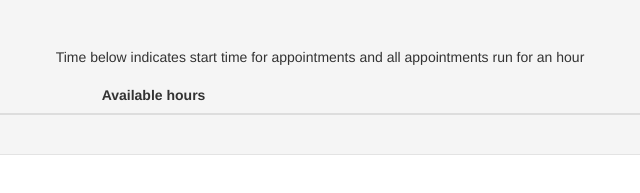
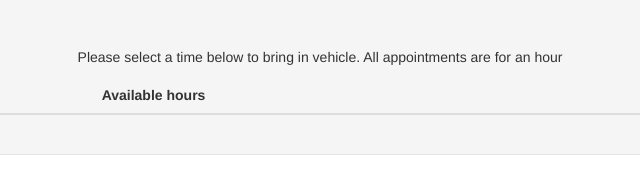
Before and after one commit to Timbo456/mechanicWidget, a plain HTML site: page index.html in a window 1280 px wide. Shown: the part 361-554 px from the top of the page, 320-960 px from the left. Drawn offline with nearby package versions, Linux system fonts and the light colour scheme; no server answers.

Commit message:
Fixed css

```diff
--- a/index.html
+++ b/index.html
@@ -47,7 +47,7 @@
             </div>
 
             <div id="table">
-                <p class="text-center"> Time below indicates start time for appointments and all appointments run for an hour</p>
+                <p class="text-center"> Please select a time below to bring in vehicle. All appointments are for an hour</p>
                 <table class="table" >
                   <thead>
                     <th>Days</th>
--- a/main.js
+++ b/main.js
@@ -116,7 +116,7 @@ function Scheduler(shopId) {
     }
     var serviceSelectHtml = "<div class= 'form-group select-wrap'><select id='services-select' class='form-control'>" + serviceSelectOptionsHtml + "</select></div>"
 
-    var buttonHtml = '<button class= "btn btn-md btn-primary" id="bookButton">Schedule !</button>';
+    var buttonHtml = '<button class= "btn btn-md btn-primary" id="bookButton">Schedule!</button>';
 
     formContentEl.html(yearSelectHtml + makeSelectHtml + modelSelectHtml + serviceSelectHtml);
     buttonDiv.html(buttonHtml);
```
